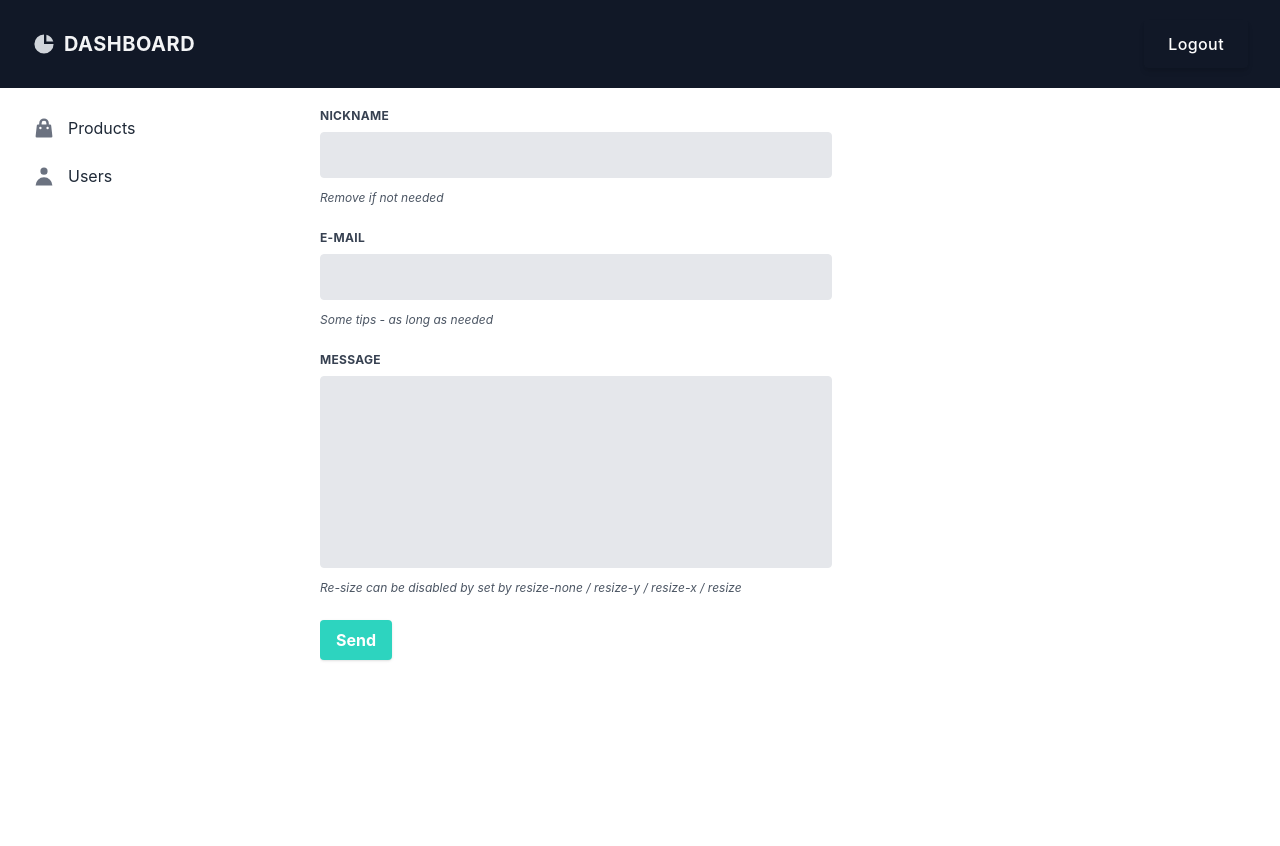
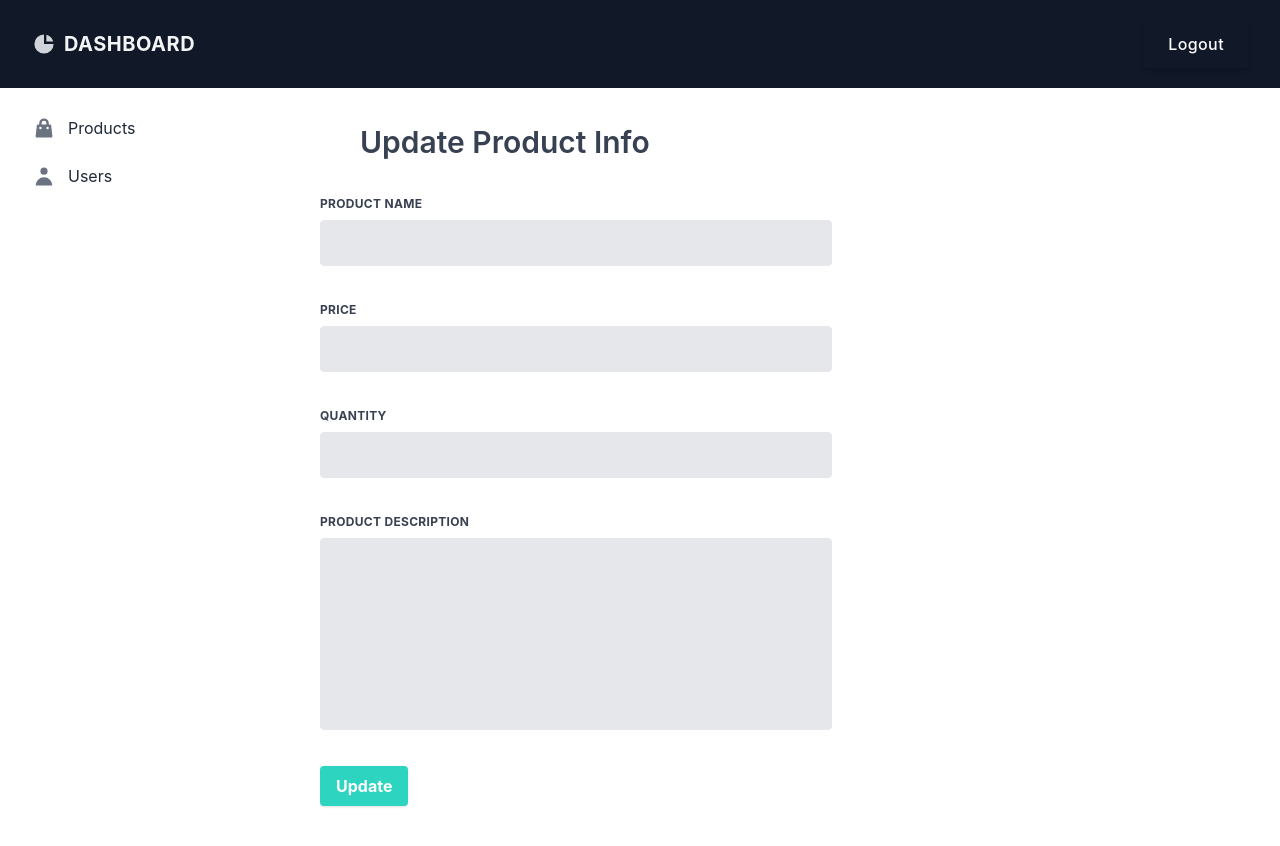
Before and after one commit to mehrazhossain/task-1-frontend, a React (Create React App) app: page /dashboard/product/1 in a window 1280 px wide. Shown: the top 846 px of the page. Built offline with nearby package versions, Linux system fonts and the light colour scheme; no server answers; sample sign-in values are in the browser's storage.

Commit message:
update product by id

```diff
--- a/src/Pages/Dashboard/UpdateProduct.js
+++ b/src/Pages/Dashboard/UpdateProduct.js
@@ -1,74 +1,154 @@
-import React from 'react';
+import axios from 'axios';
+import React, { useEffect, useState } from 'react';
 import { Link, useParams } from 'react-router-dom';
+import { toast } from 'react-toastify';
 
 const UpdateProduct = () => {
   const { id } = useParams();
+  const [product, setProduct] = useState();
+
+  const [name, setName] = useState('');
+  const [price, setPrice] = useState('');
+  const [quantity, setQuantity] = useState('');
+  const [desc, setDesc] = useState('');
+
+  useEffect(() => {
+    fetch(`https://mern-authentication.onrender.com/api/v1/product/${id}`)
+      .then((res) => res.json())
+      .then((data) => setProduct(data.data));
+  }, []);
+
+  // get all input data using onblur
+  const handleProductBlur = (e) => {
+    setName(e.target.value);
+  };
+  const handlePriceBlur = (e) => {
+    setPrice(e.target.value);
+  };
+  const handleQuantityBlur = (e) => {
+    setQuantity(e.target.value);
+  };
+
+  const handleDescBlur = (e) => {
+    setDesc(e.target.value);
+  };
+
+  const updatedData = {
+    name: name.length === 0 ? product?.name : name,
+    price: price.length === 0 ? product?.price : price,
+    quantity: quantity?.length === 0 ? product?.quantity : quantity,
+    desc: desc.length === 0 ? product?.description : desc,
+  };
+
+  // Handle Form Submit
+  const handleUpdateForm = (e) => {
+    e.preventDefault();
+
+    const url = `https://mern-authentication.onrender.com/api/v1/product/${product._id}`;
+
+    axios
+      .patch(url, updatedData, {
+        headers: {
+          'Content-Type': 'application/json',
+        },
+      })
+      .then((response) => {
+        if (response.status == 200) {
+          // toast.success('Data Updated');
+        }
+      })
+      .catch((error) => {
+        // toast.error('Data Updated');
+      });
+  };
 
   return (
     <div>
-      <form class="w-full max-w-lg">
-        <div class="flex flex-wrap -mx-3 mb-6">
-          <div class="w-full px-3">
+      <h1 className="text-3xl font-semibold text-gray-700 ml-10 my-4">
+        Update Product Info
+      </h1>
+      <form onSubmit={handleUpdateForm} className="w-full max-w-lg">
+        <div className="flex flex-wrap -mx-3 mb-6">
+          <div className="w-full px-3 mt-5">
             <label
-              class="block uppercase tracking-wide text-gray-700 text-xs font-bold mb-2"
-              for="grid-password"
+              className="block uppercase tracking-wide text-gray-700 text-xs font-bold mb-2"
+              htmlFor="grid-password"
             >
-              Nickname
+              Product Name
             </label>
             <input
-              class="appearance-none block w-full bg-gray-200 text-gray-700 border border-gray-200 rounded py-3 px-4 mb-3 leading-tight focus:outline-none focus:bg-white focus:border-gray-500"
+              className="appearance-none block w-full bg-gray-200 text-gray-700 border border-gray-200 rounded py-3 px-4 mb-3 leading-tight focus:outline-none focus:bg-white focus:border-gray-500"
               id="nick"
+              onBlur={handleProductBlur}
+              defaultValue={product?.name}
+              name="name"
               type="text"
             />
-            <p class="text-gray-600 text-xs italic">Remove if not needed</p>
           </div>
         </div>
-        <div class="flex flex-wrap -mx-3 mb-6">
-          <div class="w-full px-3">
+        <div className="flex flex-wrap -mx-3 mb-6">
+          <div className="w-full px-3">
             <label
-              class="block uppercase tracking-wide text-gray-700 text-xs font-bold mb-2"
-              for="grid-password"
+              className="block uppercase tracking-wide text-gray-700 text-xs font-bold mb-2"
+              htmlFor="grid-password"
             >
-              E-mail
+              Price
             </label>
             <input
-              class="appearance-none block w-full bg-gray-200 text-gray-700 border border-gray-200 rounded py-3 px-4 mb-3 leading-tight focus:outline-none focus:bg-white focus:border-gray-500"
-              id="email"
-              type="email"
+              className="appearance-none block w-full bg-gray-200 text-gray-700 border border-gray-200 rounded py-3 px-4 mb-3 leading-tight focus:outline-none focus:bg-white focus:border-gray-500"
+              id=""
+              defaultValue={product?.price}
+              onBlur={handlePriceBlur}
+              name="price"
+              type="number"
             />
-            <p class="text-gray-600 text-xs italic">
-              Some tips - as long as needed
-            </p>
           </div>
         </div>
-        <div class="flex flex-wrap -mx-3 mb-6">
-          <div class="w-full px-3">
+        <div className="flex flex-wrap -mx-3 mb-6">
+          <div className="w-full px-3">
             <label
-              class="block uppercase tracking-wide text-gray-700 text-xs font-bold mb-2"
-              for="grid-password"
+              className="block uppercase tracking-wide text-gray-700 text-xs font-bold mb-2"
+              htmlFor="grid-password"
             >
-              Message
+              Quantity
+            </label>
+            <input
+              className="appearance-none block w-full bg-gray-200 text-gray-700 border border-gray-200 rounded py-3 px-4 mb-3 leading-tight focus:outline-none focus:bg-white focus:border-gray-500"
+              id=""
+              defaultValue={product?.quantity}
+              onBlur={handleQuantityBlur}
+              name="quantity"
+              type="number"
+            />
+          </div>
+        </div>
+        <div className="flex flex-wrap -mx-3 mb-6">
+          <div className="w-full px-3">
+            <label
+              className="block uppercase tracking-wide text-gray-700 text-xs font-bold mb-2"
+              htmlFor="grid-password"
+            >
+              Product Description
             </label>
             <textarea
-              class=" no-resize appearance-none block w-full bg-gray-200 text-gray-700 border border-gray-200 rounded py-3 px-4 mb-3 leading-tight focus:outline-none focus:bg-white focus:border-gray-500 h-48 resize-none"
-              id="message"
+              className=" no-resize appearance-none block w-full bg-gray-200 text-gray-700 border border-gray-200 rounded py-3 px-4 mb-3 leading-tight focus:outline-none focus:bg-white focus:border-gray-500 h-48 resize-none"
+              id=""
+              defaultValue={product?.description}
+              onBlur={handleDescBlur}
+              name="description"
             ></textarea>
-            <p class="text-gray-600 text-xs italic">
-              Re-size can be disabled by set by resize-none / resize-y /
-              resize-x / resize
-            </p>
           </div>
         </div>
-        <div class="md:flex md:items-center">
-          <div class="md:w-1/3">
+        <div className="md:flex md:items-center">
+          <div className="md:w-1/3">
             <button
-              class="shadow bg-teal-400 hover:bg-teal-400 focus:shadow-outline focus:outline-none text-white font-bold py-2 px-4 rounded"
-              type="button"
+              className="shadow bg-teal-400 hover:bg-teal-400 focus:shadow-outline focus:outline-none text-white font-bold py-2 px-4 rounded"
+              type="submit"
             >
-              Send
+              Update
             </button>
           </div>
-          <div class="md:w-2/3"></div>
+          <div className="md:w-2/3"></div>
         </div>
       </form>
     </div>
```
